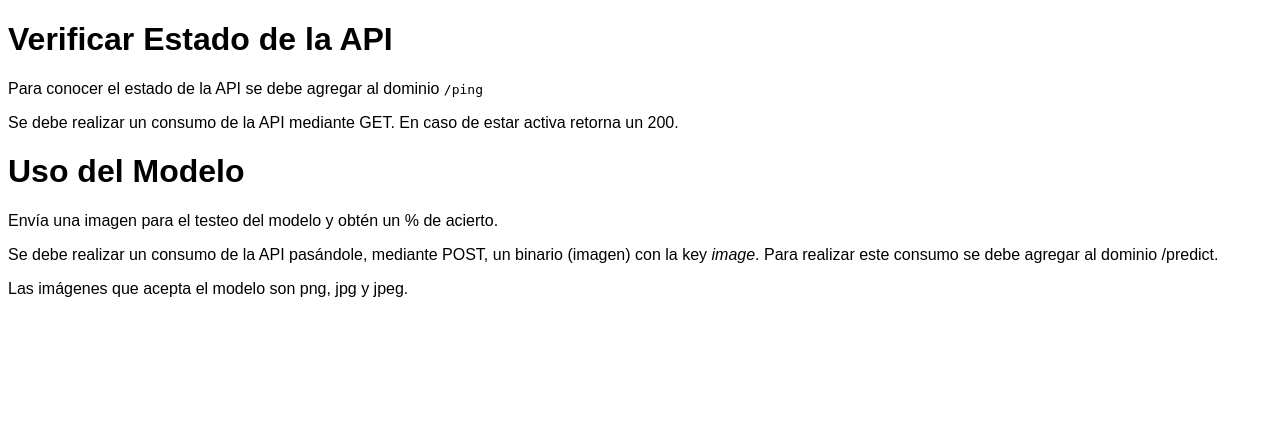
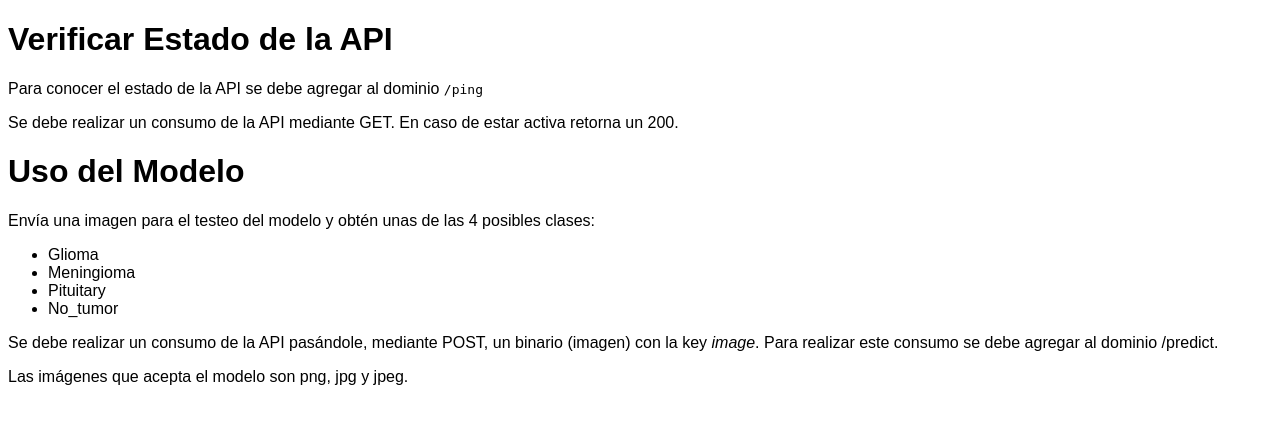
Before and after one commit to Leandr0Fr/tumor_api, a Flask app: page / in a window 1280 px wide. Shown: the top 424 px of the page. Run offline with Flask 3, Linux system fonts and the light colour scheme.

Commit message:
UPDATE index

```diff
--- a/templates/index.html
+++ b/templates/index.html
@@ -14,7 +14,13 @@
     <p>Se debe realizar un consumo de la API mediante GET. En caso de estar activa retorna un 200.</p>
 
     <h1>Uso del Modelo</h1>
-    <p>Envía una imagen para el testeo del modelo y obtén un % de acierto.</p>
+    <p>Envía una imagen para el testeo del modelo y obtén unas de las 4 posibles clases:</p>
+    <ul>
+        <li>Glioma</li>
+        <li>Meningioma</li>
+        <li>Pituitary</li>
+        <li>No_tumor</li>
+      </ul>
     <p>Se debe realizar un consumo de la API pasándole, mediante POST, un binario (imagen) con la key
     <i>image</i>. Para realizar este consumo se debe agregar al dominio /predict.</p>
     <p>Las imágenes que acepta el modelo son png, jpg y jpeg.</p>
```
